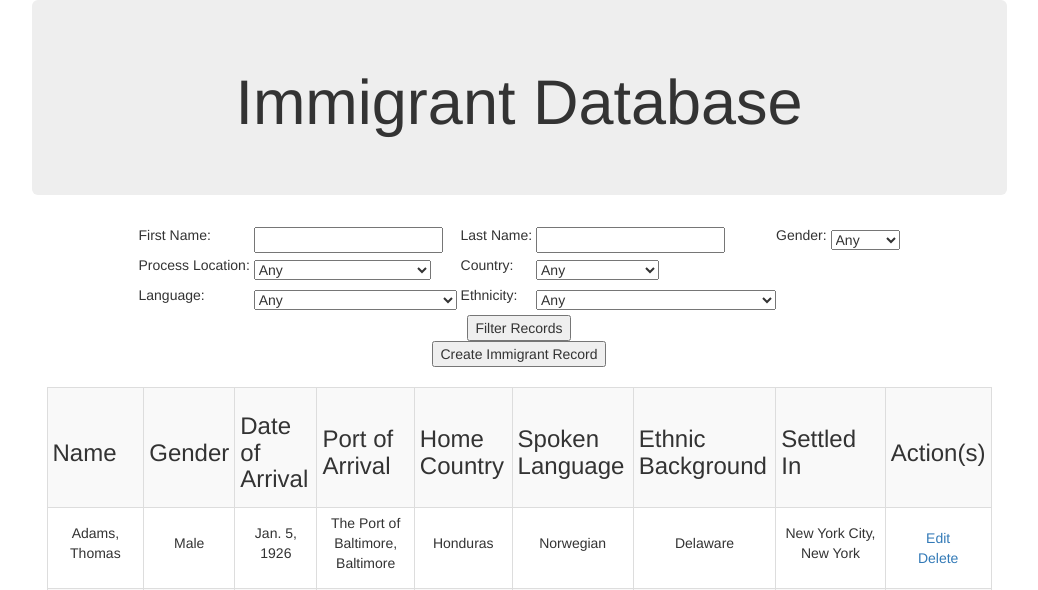
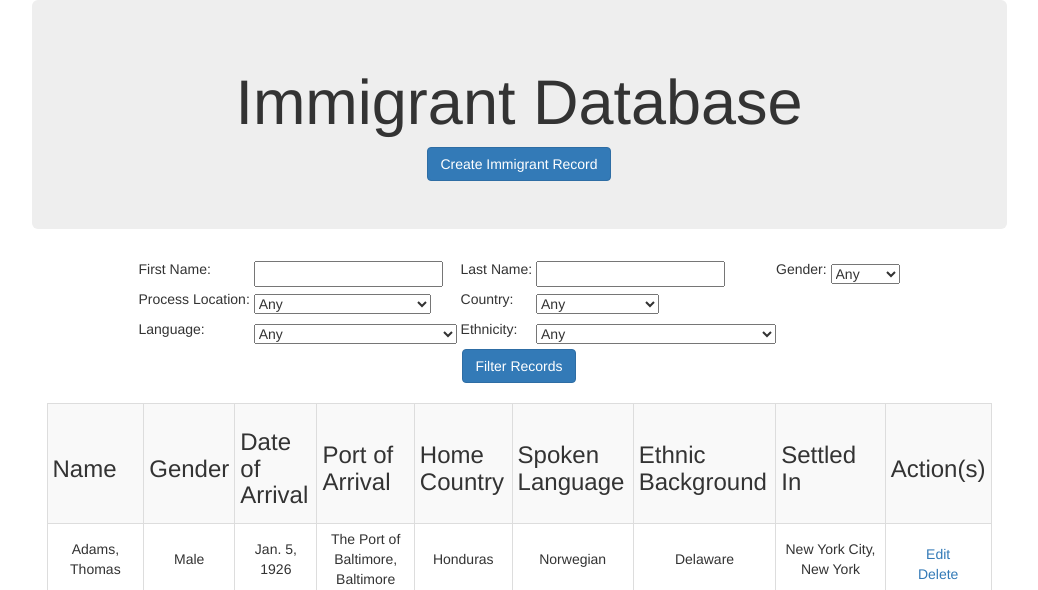
Before and after one commit to tiroffp/ImmigrantApp, a Django app: page / in a window 1280 px wide. Shown: the top 590 px of the page, without its empty margins (121-1159 px from the left). Run offline with Django 3.2, Linux system fonts and the light colour scheme; data comes from the database, SQL or seed files in the repository; parts of the project's set-up code (start-up, migrations or seed data) failed here and were passed over; some libraries are stand-ins or nearby versions.

Commit message:
styled buttons

```diff
--- a/main/templates/create.html
+++ b/main/templates/create.html
@@ -70,12 +70,14 @@
                         </tr>
                         </table>
                     <div class="text-center">
-                        <input type="submit" value="Insert" align="middle"/>
+                        <input class="btn btn-default" type="submit" value="Insert" align="middle"/>
+                        <br>
+                        <br>
                     </div>
                 </form>
                 <form action="/">
                     <div class="text-center">
-                        <input type="submit" value="Cancel" align="middle"/>
+                        <input class="btn btn-default" type="submit" value="Cancel" align="middle"/>
                     </div>
                 </form>
             </div>
--- a/main/templates/index.html
+++ b/main/templates/index.html
@@ -11,9 +11,14 @@
 <body>
     <div class="container">
         <div class="row">
-            <div class="col-md-10 col-md-offset-1 jumbotron">
-                <div class="text-center">
+            <div class="col-md-10 col-md-offset-1 jumbotron text-center">
+            <div class="col-md-12">
                     <h1>Immigrant Database</h1>
+                </div>
+                <div class="col-md-12">
+                    <form action="/create/">
+                        <input class="text-center btn btn-primary" type="submit" value="Create Immigrant Record" />
+                    </form>
                 </div>
             </div>
             <div class="col-md-10 col-md-offset-1">
@@ -41,16 +46,11 @@
                     </tr>
                 </table>
                 <div class="text-center">
-                        <input type="submit" value="Filter Records" />
+                    <input class="btn btn-primary" type="submit" value="Filter Records" />
                 </div>
             </form>
+                    <br>
         </div>
-            <div class="text-center">
-                <form action="/create/">
-                    <input type="submit" value="Create Immigrant Record" />
-                </form>
-            </div>
-            <br>
         <div class="input_div col-md-10 col-md-offset-1">
            <table id="id_roll_table" class="table-striped table-bordered table-responsive table-condensed table-hover text-center">
                <tr>
```
Lines whose indentation alone changed are shown as unchanged.
